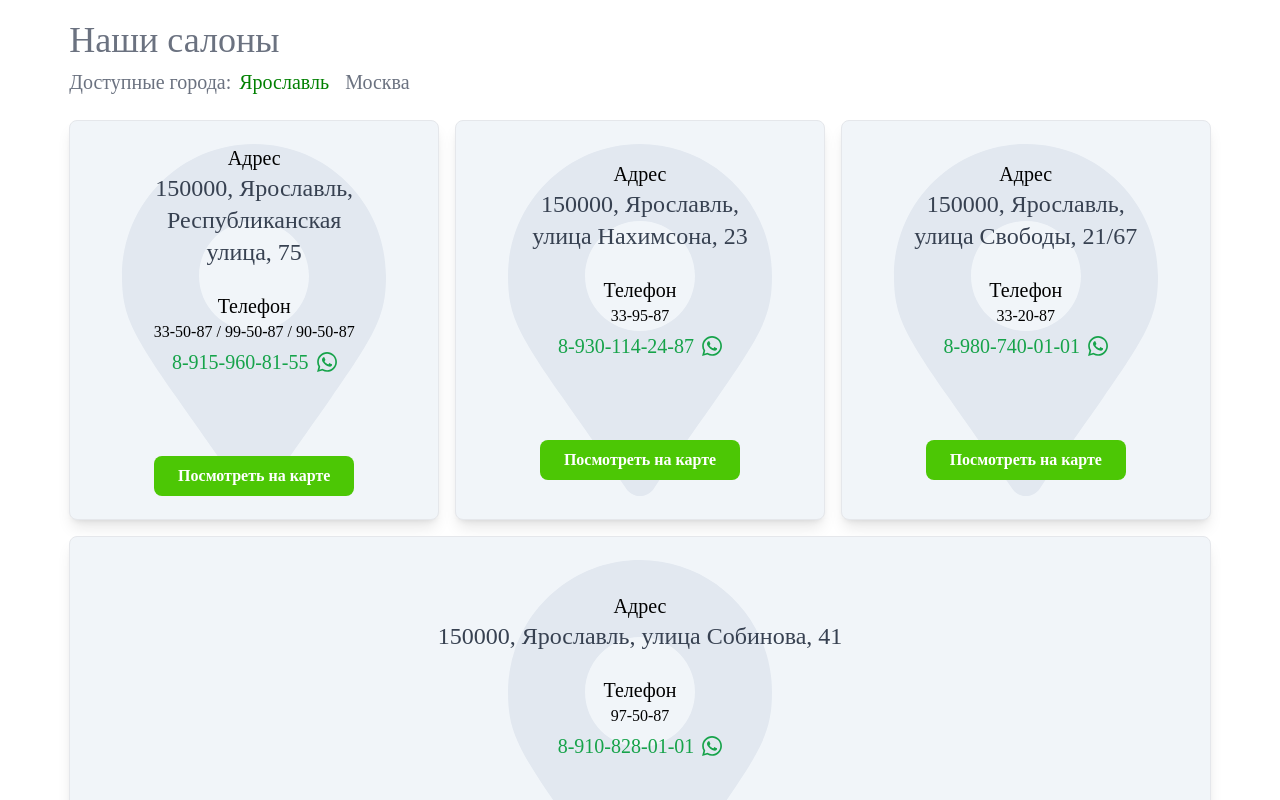
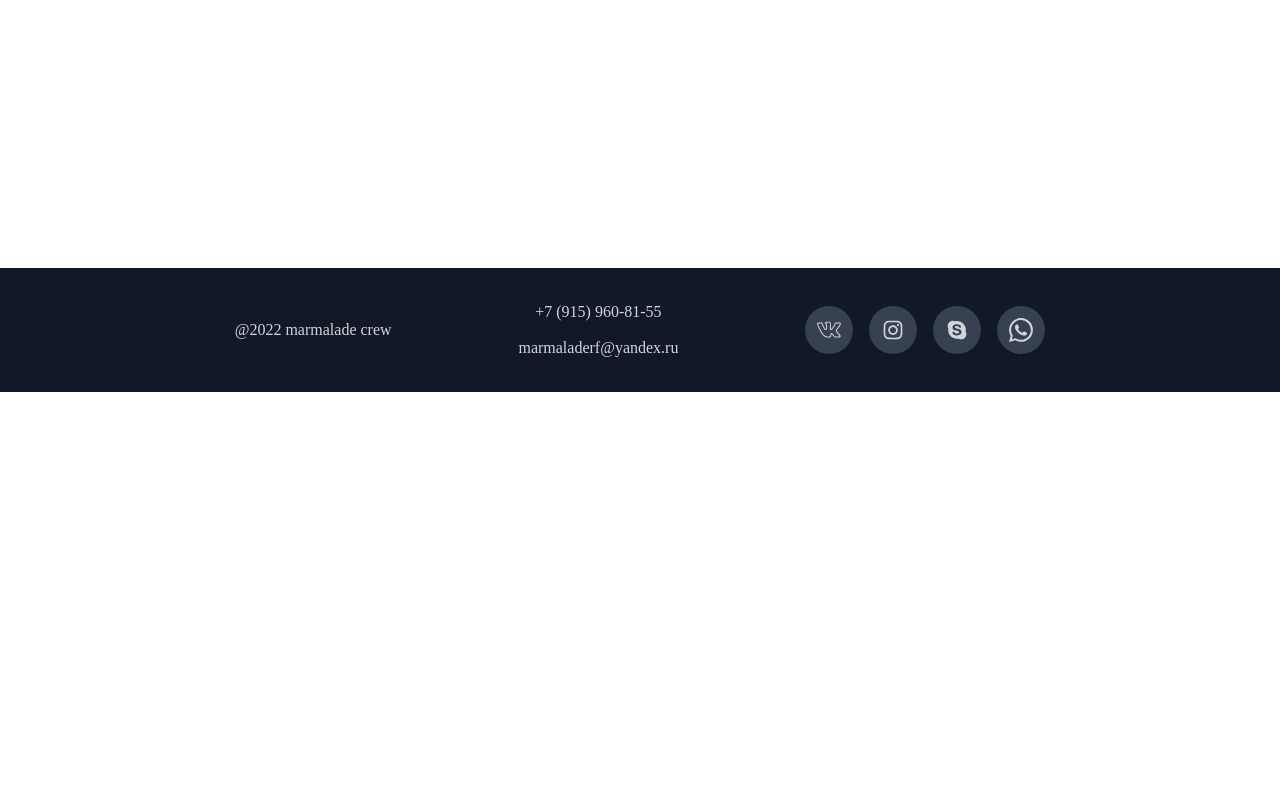
Before and after one commit to icestormikk/vscode-projects, a React (Create React App) app in the folder aggregator-front/: page /about in a window 1280 px wide. Shown: the part 620-1420 px from the top of the page. After the commit the page ends 1012 px from the top, so only its background shows below. Built offline with nearby package versions, Linux system fonts and the light colour scheme.

Commit message:
Restructuring

```diff
--- a/aggregator-front/src/pages/AboutUs.jsx
+++ b/aggregator-front/src/pages/AboutUs.jsx
@@ -1,73 +1,9 @@
 import React from 'react';
-import { FaRegSadTear } from 'react-icons/fa';
-import AddressPanel from '../components/special/AddressPanel';
-import WhatsappLink from '../components/special/WhatsappLink';
 
 export default function AboutUs() {
-  const [city, setCity] = React.useState('Ярославль');
-  const cityButtonsStyle = 'p-2 moving-underline-hover-effect text-gray-500';
-  const addresses = [
-    {
-      id: 0,
-      address: <p>150000, Ярославль, Республиканская улица, 75</p>,
-      phone: (
-        <div className="flex gap-1 flex-col">
-          <p>33-50-87 / 99-50-87 / 90-50-87</p>
-          <WhatsappLink phoneNumber="8-915-960-81-55" />
-        </div>
-      ),
-      locationLink: 'https://yandex.ru/maps/-/CCUbB6UjdD',
-    },
-    {
-      id: 1,
-      address: <p>150000, Ярославль, улица Нахимсона, 23</p>,
-      phone: (
-        <div className="flex gap-1 flex-col">
-          <p>33-95-87</p>
-          <WhatsappLink phoneNumber="8-930-114-24-87" />
-        </div>
-      ),
-      locationLink: 'https://yandex.ru/maps/-/CCUbBTf0-A',
-    },
-    {
-      id: 2,
-      address: <p>150000, Ярославль, улица Свободы, 21/67</p>,
-      phone: (
-        <div className="flex gap-1 flex-col">
-          <p>33-20-87</p>
-          <WhatsappLink phoneNumber="8-980-740-01-01" />
-        </div>
-      ),
-      locationLink: 'https://yandex.ru/maps/-/CCUbBTS0oB',
-    },
-    {
-      id: 3,
-      address: <p>150000, Ярославль, улица Собинова, 41</p>,
-      phone: (
-        <div className="flex gap-1 flex-col">
-          <p>97-50-87</p>
-          <WhatsappLink phoneNumber="8-910-828-01-01" />
-        </div>
-      ),
-      locationLink: 'https://yandex.ru/maps/-/CCUbBTdSHD',
-    },
-    {
-      id: 4,
-      address: <p>123104, Москва, улица Малая Бронная, 16 (М. Пушкинская)</p>,
-      phone: (
-        <div className="flex gap-1 flex-col">
-          <WhatsappLink phoneNumber="+7 (985) 726-44-00" />
-        </div>
-      ),
-      locationLink: 'https://yandex.ru/maps/-/CCUbF4gUDC',
-    },
-  ];
-  const addressesInCurrentCity = addresses.filter((el) => el.address.props.children.includes(city));
-
   return (
     <div className="min-h-screen text-white flex justify-center">
-      <div className="w-11/12 px-4 my-20 h-full text-black ">
-        <div className="text-gray-500">
+      <div className="w-11/12 px-4 my-20 h-full text-gray-500 flex flex-col justify-center items-center">
         <h1 id="page-title">О нас</h1>
         <div className="xl:text-xl text-lg my-4 flex flex-col lg:w-1/2 gap-4">
           <p>
@@ -86,44 +22,6 @@ export default function AboutUs() {
             клиентам, уютный интерьер сделают незабываемым пребывание в наших салонах.
           </p>
         </div>
-          <h1 className="xl:text-4xl md:text-3xl text-2xl mt-14 text-gray-500">Наши салоны</h1>
-          <div className="min-h-10 max-h-max text-xl mb-4 flex items-center flex-wrap">
-            <span className="whitespace-nowrap">Доступные города: </span>
-            <button
-              type="button"
-              onClick={() => setCity('Ярославль')}
-              className={cityButtonsStyle}
-              style={{ color: city === 'Ярославль' ? 'green' : '' }}
-            >
-              Ярославль
-            </button>
-            <button
-              type="button"
-              onClick={() => setCity('Москва')}
-              className={cityButtonsStyle}
-              style={{ color: city === 'Москва' ? 'green' : '' }}
-            >
-              Москва
-            </button>
-          </div>
-        </div>
-        <div className="flex flex-row flex-wrap gap-4 justify-center">
-          {
-            addressesInCurrentCity.length > 0 ? addressesInCurrentCity.map((el) => (
-              <AddressPanel
-                key={el.id}
-                address={el.address}
-                phone={el.phone}
-                locationLink={el.locationLink}
-              />
-            )) : (
-              <div className="p-2 text-xl flex flex-col justify-center items-center gap-2">
-                <h1>Упс, похоже наших салонов в этом городе нет..</h1>
-                <FaRegSadTear className="text-[5rem]" />
-              </div>
-            )
-          }
-        </div>
       </div>
     </div>
   );
```
Lines whose indentation alone changed are shown as unchanged.
